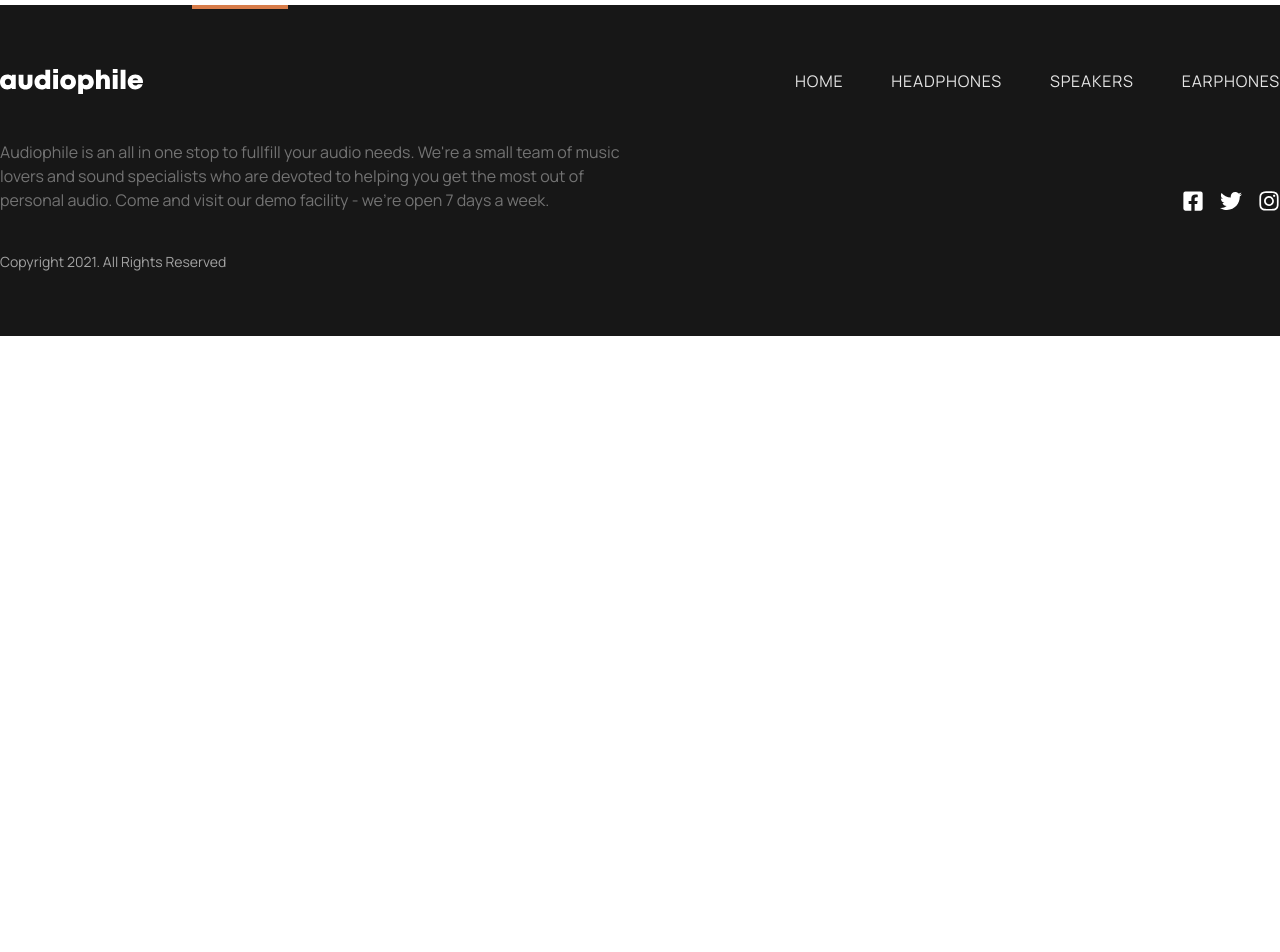
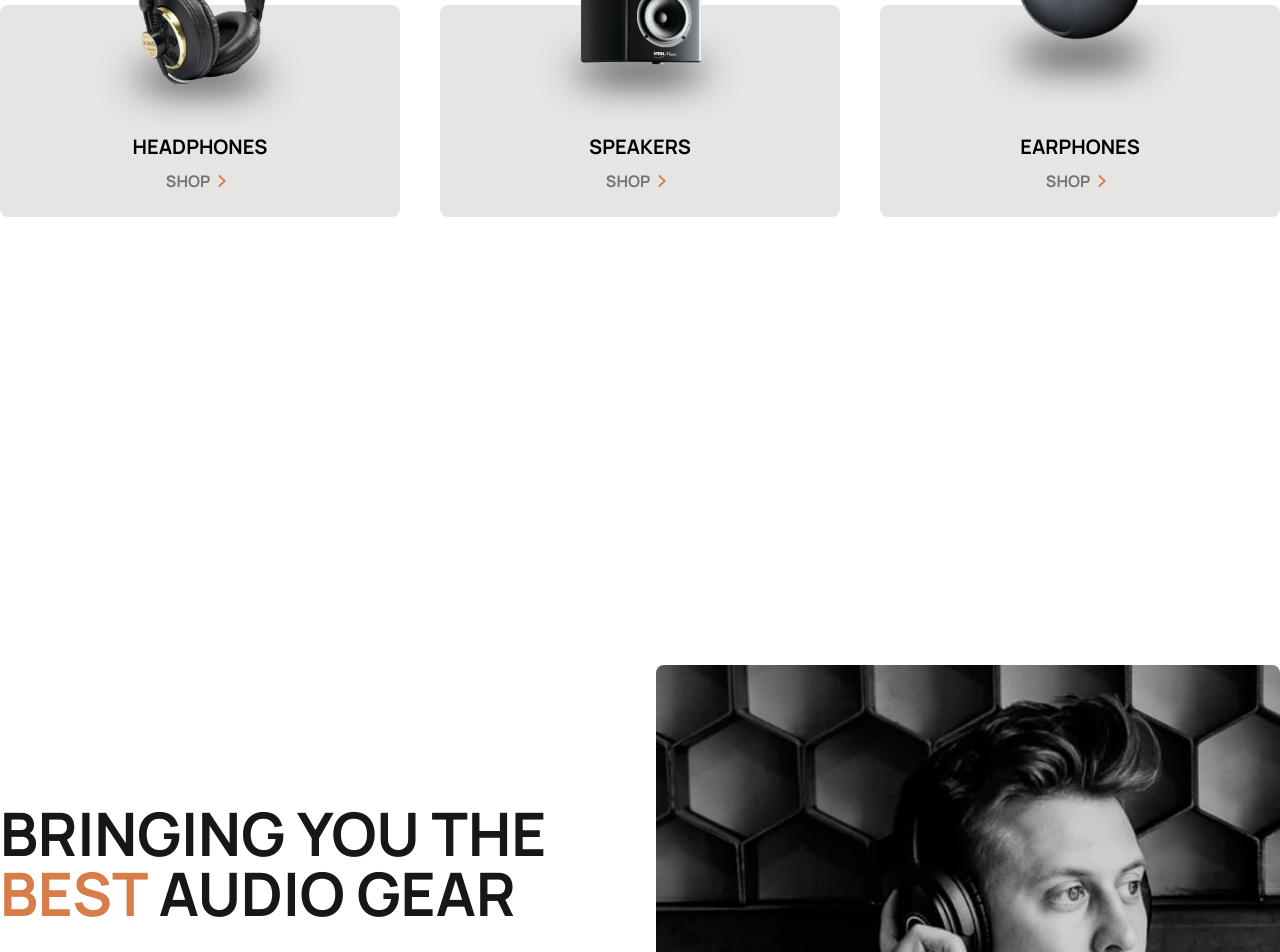
Before and after one commit to Jack-LP/audiophile, a Next.js app: page /categories/headphones in a window 1280 px wide. Shown: the part 3000-3952 px from the top of the page. Before the commit the page ends 3336 px from the top, so only its background shows below. Built offline with nearby package versions, Linux system fonts and the light colour scheme.

Commit message:
Updated category page layout

```diff
--- a/pages/categories/earphones.jsx
+++ b/pages/categories/earphones.jsx
@@ -2,6 +2,8 @@ import React from 'react';
 import Head from 'next/head';
 import CategoryHeader from '../../components/Categories/CategoryHeader';
 import ProductDisplay from '../../components/Categories/ProductDisplay';
+import CategorySection from '../../components/Common/CategorySection/CategorySection';
+import AboutSection from '../../components/Common/AboutSection';
 import YX1Img from '../../public/img/image-yx1-earphones.jpg';
 
 const earphonesData = [
@@ -27,6 +29,8 @@ const earphones = () => {
         description={earphonesData[0].description}
         newProduct={true}
       />
+      <CategorySection />
+      <AboutSection />
     </>
   );
 };
--- a/pages/categories/headphones.jsx
+++ b/pages/categories/headphones.jsx
@@ -2,6 +2,8 @@ import React from 'react';
 import Head from 'next/head';
 import CategoryHeader from '../../components/Categories/CategoryHeader';
 import ProductDisplay from '../../components/Categories/ProductDisplay';
+import CategorySection from '../../components/Common/CategorySection/CategorySection';
+import AboutSection from '../../components/Common/AboutSection';
 import XX99M1Img from '../../public/img/image-xx99-mark-one.jpg';
 import XX99M2Img from '../../public/img/image-xx99-mark-two.jpg';
 import XX59Img from '../../public/img/image-xx59.jpg';
@@ -52,6 +54,8 @@ const headphones = () => {
         title={headphonesData[2].title}
         description={headphonesData[2].description}
       />
+      <CategorySection />
+      <AboutSection />
     </>
   );
 };
```
